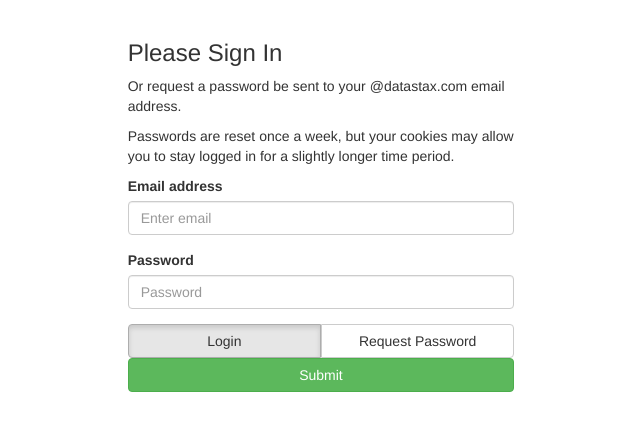
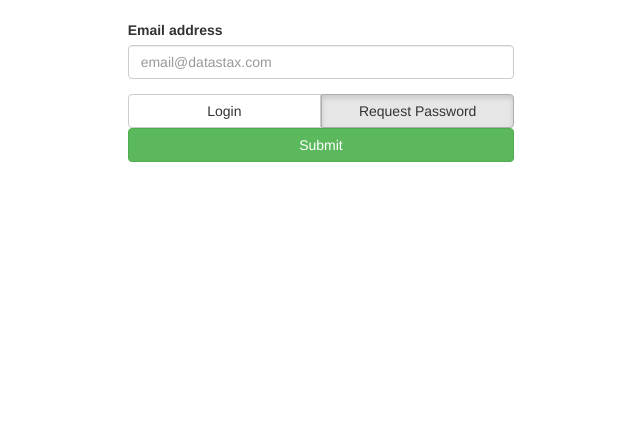
Before and after one commit to datastax-demos/demo-portal, a Python web app: template flask/templates/login.jinja2 in a window 1280 px wide. Shown: the part 52-483 px from the top of the page, without its empty margins (319-959 px from the left). Run offline with Jinja, Linux system fonts and the light colour scheme; the template is opened without the code that fills it, so the values that code supplies are empty; some libraries are stand-ins or nearby versions.

Commit message:
Simplify login page DEMO-63

```diff
--- a/flask/templates/login.jinja2
+++ b/flask/templates/login.jinja2
@@ -7,20 +7,13 @@
 
 {% block body %}
     <div class="col-md-offset-4 col-md-4">
-        <h3>Please Sign In</h3>
-        <p>Or request a password be sent to your @datastax.com email address.</p>
-        <p>
-            Passwords are reset once a week, but your cookies may allow you to
-            stay logged in for a slightly longer time period.
-        </p>
-
         <form role="form" action="login" method="post" id="login-form">
             <div class="form-group">
                 <label for="inputEmail">Email address</label>
                 <input type="email" class="form-control" id="inputEmail"
-                       name="email" placeholder="Enter email">
+                       name="email" placeholder="email@datastax.com">
             </div>
-            <div class="form-group" id="password-group">
+            <div class="form-group" id="password-group" hidden>
                 <label for="inputPassword">Password</label>
                 <input type="password" class="form-control"
                        id="inputPassword" name="password"
@@ -28,12 +21,12 @@
             </div>
             <div class="btn-group btn-group-justified">
                 <div class="btn-group">
-                    <button type="button" class="btn btn-default active"
+                    <button type="button" class="btn btn-default"
                             id="login">Login
                     </button>
                 </div>
                 <div class="btn-group">
-                    <button type="button" class="btn btn-default"
+                    <button type="button" class="btn btn-default active"
                             id="request-password">Request Password
                     </button>
                 </div>
```
